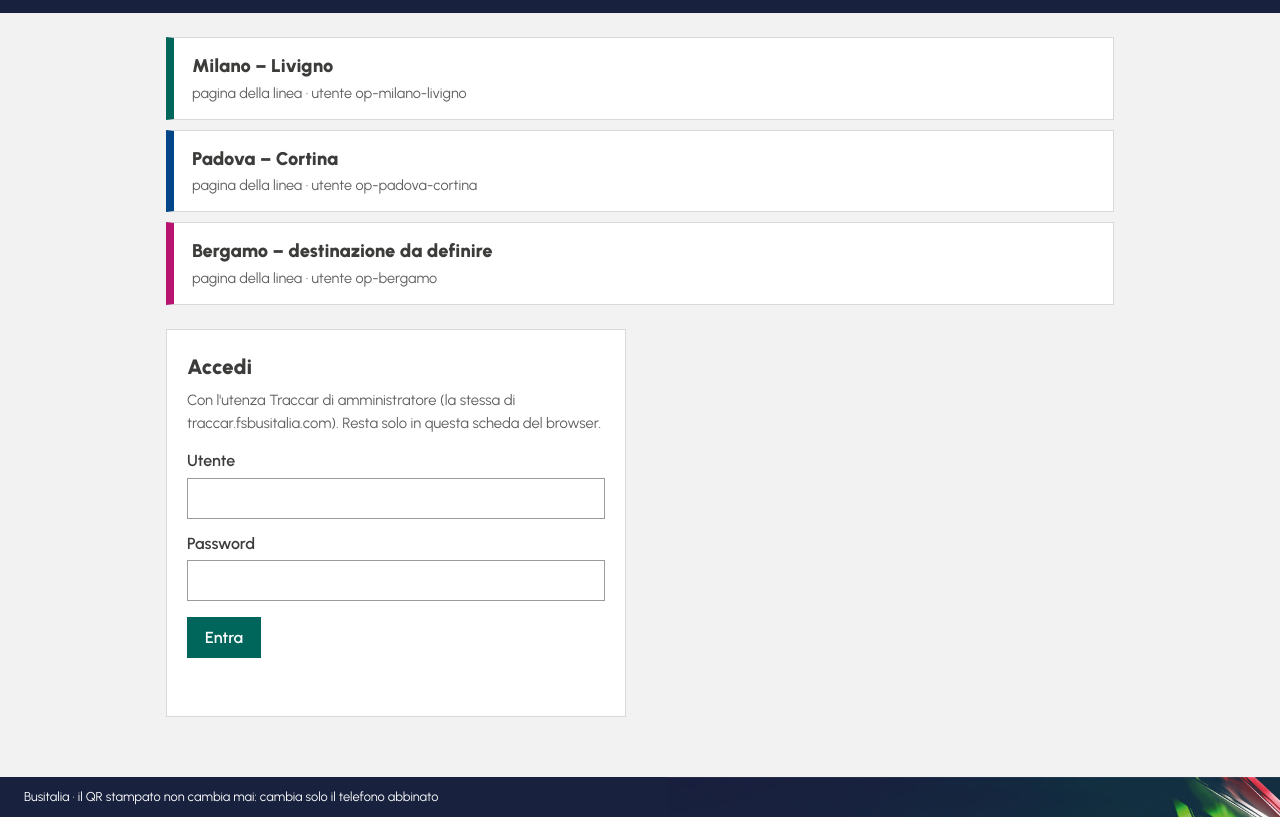
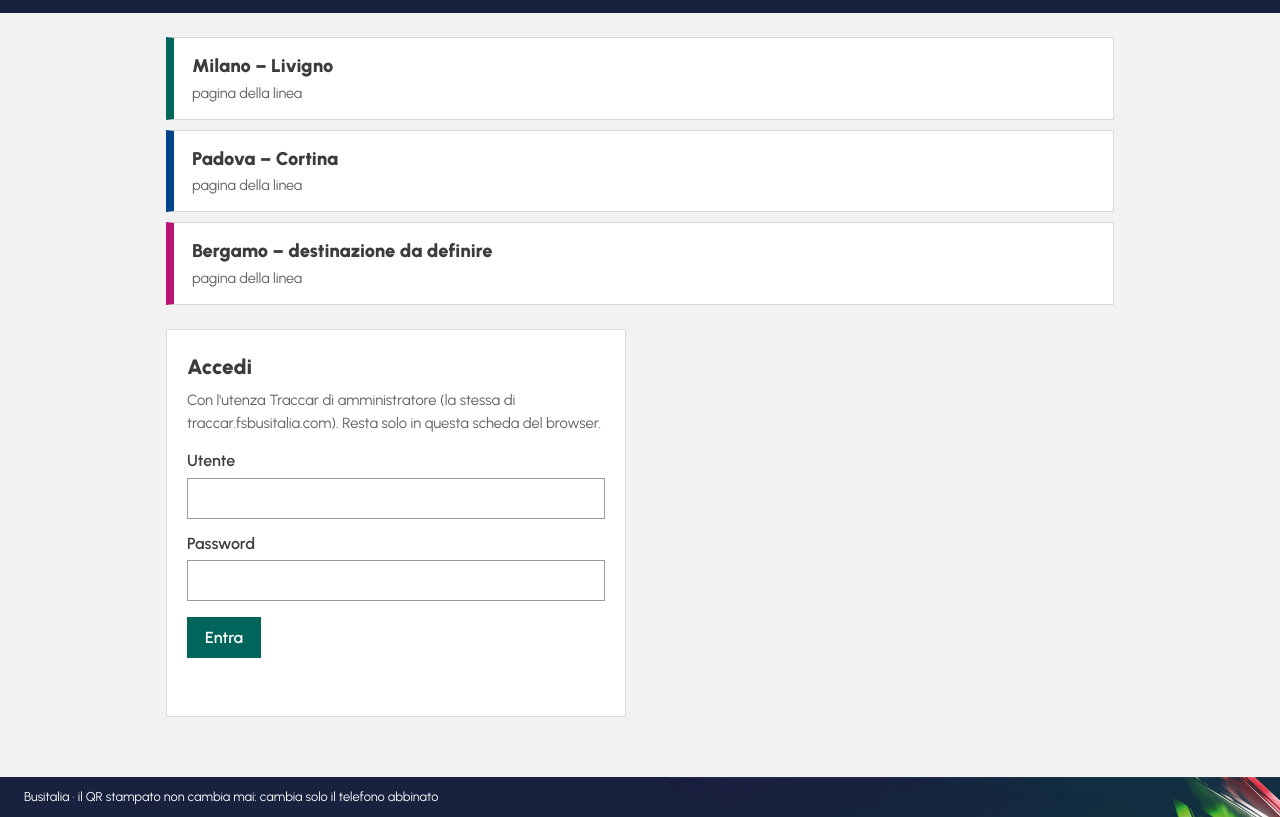
Before and after one commit to gvasta62/traccar-link, a plain HTML site: page abbina/index.html in a window 1280 px wide. Shown: the part 71-888 px from the top of the page. Drawn offline with nearby package versions, Linux system fonts and the light colour scheme.

Commit message:
Pagine di linea: niente nomi utente degli operatori nelle pagine pubbliche
Co-Authored-By: Claude Opus 5.5 <noreply@anthropic.com>

```diff
--- a/abbina/index.html
+++ b/abbina/index.html
@@ -18,9 +18,9 @@
 </header>
 <main>
   <nav class="elenco-linee" aria-label="Pagine delle linee" style="margin:0 0 24px">
-    <a href="milano-livigno/" style="--c:#00665B">Milano – Livigno<span>pagina della linea · utente op-milano-livigno</span></a>
-    <a href="padova-cortina/" style="--c:#004587">Padova – Cortina<span>pagina della linea · utente op-padova-cortina</span></a>
-    <a href="bergamo/" style="--c:#B91372">Bergamo – destinazione da definire<span>pagina della linea · utente op-bergamo</span></a>
+    <a href="milano-livigno/" style="--c:#00665B">Milano – Livigno<span>pagina della linea</span></a>
+    <a href="padova-cortina/" style="--c:#004587">Padova – Cortina<span>pagina della linea</span></a>
+    <a href="bergamo/" style="--c:#B91372">Bergamo – destinazione da definire<span>pagina della linea</span></a>
   </nav>
   <section id="accesso" class="riquadro" style="max-width:460px">
     <h2>Accedi</h2>
```
Also changed, not shown: abbina/bergamo/index.html (+1 -1 lines), abbina/milano-livigno/index.html (+1 -1 lines), abbina/modello_linea.html (+1 -1 lines), abbina/padova-cortina/index.html (+1 -1 lines).
